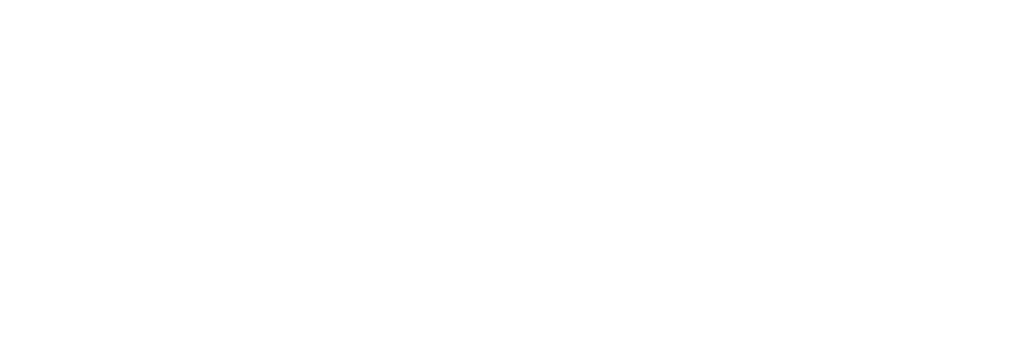
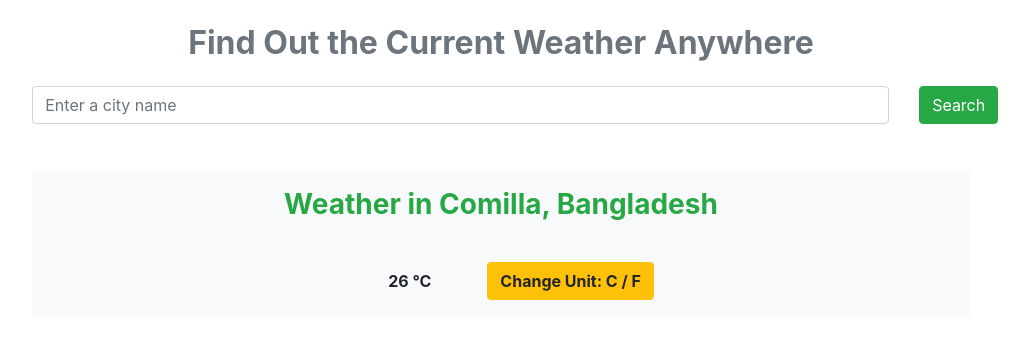
Before and after one commit to anewman15/weathr, a website built with webpack: page dist/index.html in a window 1280 px wide. Shown: the whole page, without its empty margins (139-1168 px from the left). Built offline with nearby package versions, Linux system fonts and the light colour scheme.

Commit message:
Add html markup and boostrap styling

```diff
--- a/dist/index.html
+++ b/dist/index.html
@@ -8,6 +8,30 @@
   <title>Weathr</title>
 </head>
 <body>
+  <div class="container-fluid">
+    <h2 class="my-4 font-weight-bold text-center text-secondary">Find Out the Current Weather Anywhere</h2>
+    <section class="w-75 mx-auto">
+      <form action="">
+        <div class="form-group row">
+          <div class="col-md-11">
+            <input type="search" class="form-control" id="inputSearch" placeholder="Enter a city name">
+          </div>
+          <div class="col-md-1">
+            <button type="submit" class="btn btn-success">Search</button>
+          </div>
+        </div>
+      </form>
+    </section>
+
+    <section class="w-75 mx-auto my-5 bg-light">
+      <h3 class="my-2 py-3 font-weight-bold text-center text-success">Weather in Comilla, Bangladesh</h3>
+      <div class="mx-auto my-2 d-flex justify-content-center align-items-center">
+        <p class="mx-5 my-3 font-weight-bold">26 &degC</p>
+        <button type="submit" class="mx-2 my-3 btn btn-warning font-weight-bold">Change Unit: C / F</button>
+      </div>
+    </section>
+
+  </div>
 
   <script src="https://code.jquery.com/jquery-3.5.1.slim.min.js"
     integrity="sha384-DfXdz2htPH0lsSSs5nCTpuj/zy4C+OGpamoFVy38MVBnE+IbbVYUew+OrCXaRkfj"
```
